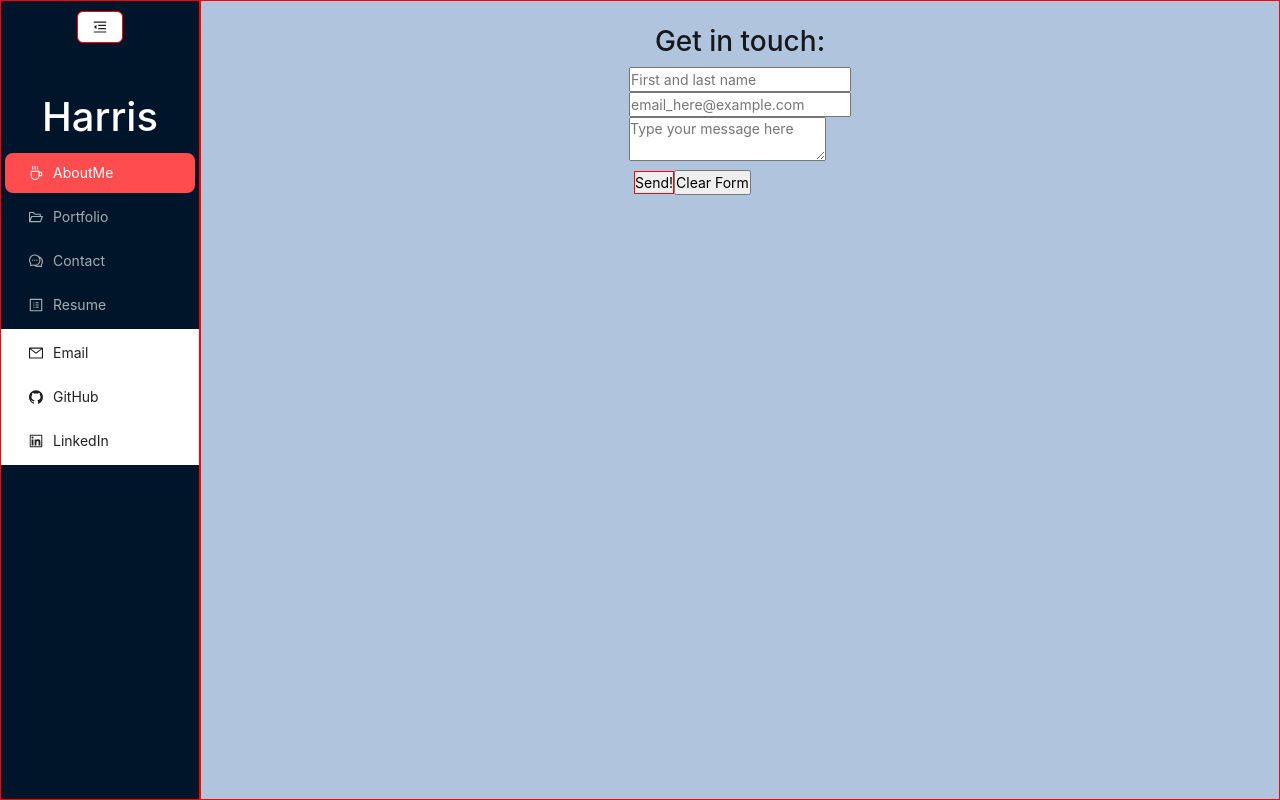
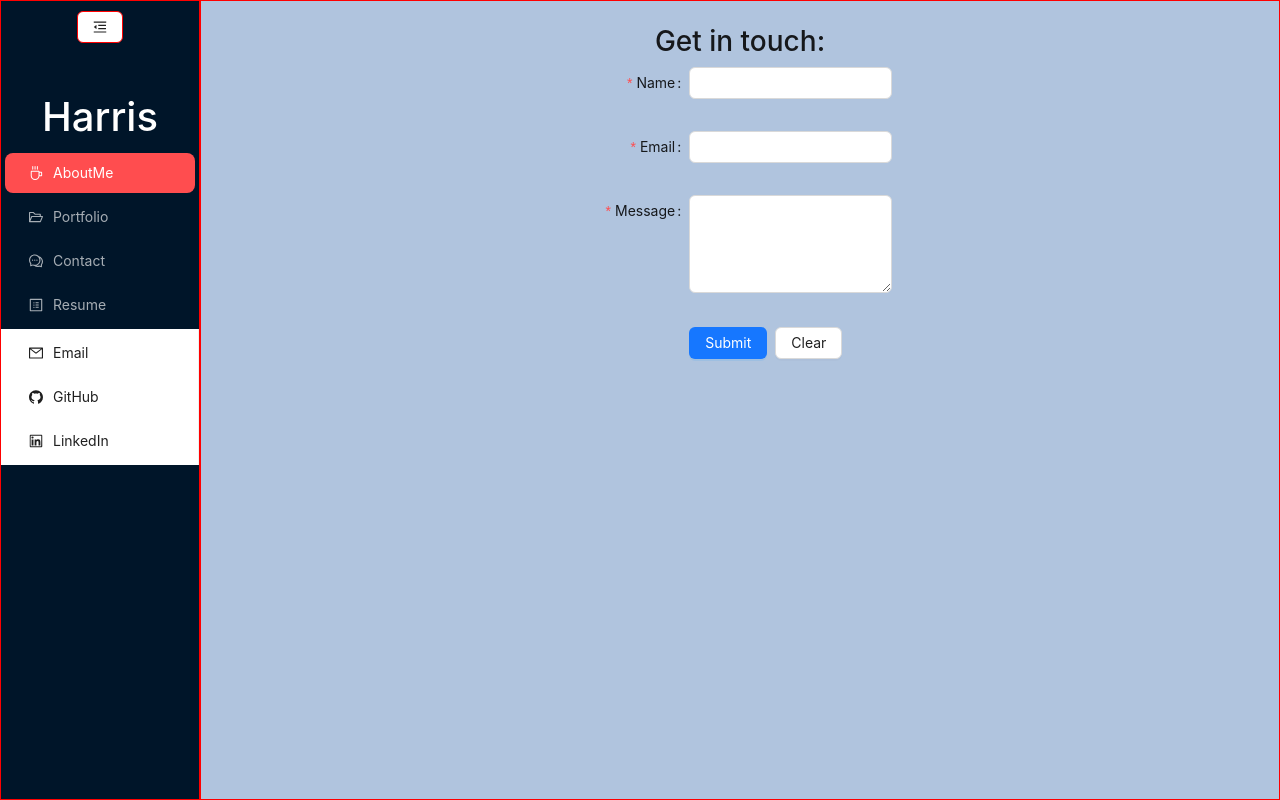
Before and after one commit to miss-mad/portfolio, a React (Create React App) app: page /contact in a window 1280 px wide. Built offline with nearby package versions, Linux system fonts and the light colour scheme.

Commit message:
completed antd contact form

```diff
--- a/src/components/pages/Contact.jsx
+++ b/src/components/pages/Contact.jsx
@@ -1,124 +1,108 @@
-import React, { useState } from "react";
+import React, { useState } from "react"
 // this hook within React allows us to use various types of form validations, like email validation (ensuring an @ symbol is inputted) and requiring fields not to be left blank
-import { useForm } from "react-hook-form";
+import { useForm } from "react-hook-form"
+import { Button, Form, Input } from "antd"
 
-// const { isOnChange, inOnBlur, inOnSubmit } = useRef(modeChecker(mode)).current;
-// const isSubmittedRef = useRef(false)
+const contactFormLayout = {
+  labelCol: {
+    span: 8,
+  },
+  wrapperCol: {
+    span: 16,
+  },
+}
 
-// need contact form with fields for a name, email address, and a message
-// when cursor moves out of form field without entering text, need a notification that that field is required
-// need valid email address verification
-
-// const invalidStyle = {
-//   inputInvalid: {
-//     borderStyle: "solid",
-//     borderColor: "red",
-//   },
-// };
-
-// UPDATE WITH REACT FORM ACTIVITY [module 20, activities 15-16]
+const validateForm = {
+  required: "${label} is required",
+  types: {
+    email: "${label} is not a valid email",
+  },
+}
 
 export default function Contact() {
-  const { register, errors, handleSubmit } = useForm({ mode: "onBlur" });
-  const onSubmit = (data) => {
-    console.log(data);
-  };
+  // const { register, errors, handleSubmit } = useForm({ mode: "onBlur" })
+  // const onSubmit = (data) => {
+  //   console.log(data)
+  // }
+  const [form] = Form.useForm()
+  const { TextArea } = Input
 
-  // const [isRequired, setIsRequired] = useState(false);
-
-  // const handleBlur = () => {
-  //   setIsRequired(true);
-  // };
-
-  // const handleOnBlur = (e) => {
-  //   // e.preventDefault();
-  //   const input = document.getElementsByClassName("input");
-  //   const inputValue = input.value;
-
-  //   if (!inputValue) {
-  //     // input.classList.add("invalid");
-  //     console.log("invalid class added and onblur worked");
-  //     alert("This field cannot be left blank");
-  //   }
-  // };
-
-  // const handleOnBlur = (e) => {
-  //   // e.preventDefault();
-  //   const pattern = /^[A-Za-z]+$/i;
-
-  //   if (!pattern) {
-  //     // input.classList.add("invalid");
-  //     console.log("invalid class added and onblur worked");
-  //     // alert("This field cannot be left blank");
-  //   }
-  // };
+  const onFinish = (values) => {
+    console.log(values)
+  }
 
   return (
     <section className="container">
-      {/* This is Contact */}
-      {/* <h3>Contact<h3/> */}
-      {/* <section id="say-hello"> */}
       <h3>Get in touch:</h3>
-      <form
-        action=""
-        method="GET"
-        name="get-in-touch"
-        id="say-hello"
-        onSubmit={handleSubmit(onSubmit)}
+
+      <Form
+        form={form}
+        {...contactFormLayout}
+        name="nest-messages"
+        style={{
+          maxWidth: 600,
+        }}
+        validateMessages={validateForm}
       >
-        <div className="form-row">
-          <label htmlFor="fullName"></label>
-          {/* required boolean attribute should mean that the form notifies you if you click out of the box without typing - double check*/}
-          <input
-            className="input"
-            id="fullName"
-            name="fullName"
-            type="text"
-            placeholder="First and last name"
-            required
-            {...register(
-              "fullName",
-              { required: true, maxLength: 50 }
-              // { pattern: /^[A-Za-z]+$/i }
-              // { onBlur: (e) => console.log(e) }
-              // {errors.fullName && <p>This field cannot be blank</p>}
-            )}
-            // onBlur={onBlur()}
-            // onblur={handleOnBlur()}
-          />
-        </div>
-        {/* <div className="form-row" onBlur={setIsRequired(true)}> */}
-        <div className="form-row">
-          <label htmlFor="email"></label>
-          <input
-            className="input"
-            id="email"
-            name="email"
-            // type="email" should validate for email
-            type="email"
-            placeholder="email_here@example.com"
-            required
-            {...register("email", { required: true, maxLength: 50 })}
-            // onblur={handleOnBlur()}
-          />
-          {/* {isRequired && <div style={{ color: "red" }}>IS REQUIRED!</div>} */}
-        </div>
-        <div className="form-row message">
-          <label htmlFor="message"></label>
-          <textarea
-            className="input"
-            id="message"
-            name="message"
-            placeholder="Type your message here"
-            required
-            {...register("message", { required: true })}
-            // onblur={handleOnBlur()}
-          ></textarea>
-        </div>
-        <button type="submit">Send!</button>
-        <input type="reset" name="reset" value="Clear Form" />
-      </form>
-      {/* </section> */}
+        <Form.Item
+          name={["user", "name"]}
+          label="Name"
+          rules={[
+            {
+              required: true,
+            },
+          ]}
+        >
+          <Input />
+        </Form.Item>
+
+        <Form.Item
+          name={["user", "email"]}
+          label="Email"
+          rules={[
+            {
+              type: "email",
+              required: true,
+            },
+          ]}
+        >
+          <Input />
+        </Form.Item>
+
+        <Form.Item
+          name={["user", "message"]}
+          label="Message"
+          rules={[
+            {
+              required: true,
+            },
+          ]}
+        >
+          <TextArea rows={4} />
+        </Form.Item>
+
+        <Form.Item
+          wrapperCol={{
+            ...contactFormLayout.wrapperCol,
+            offset: 8,
+          }}
+        >
+          <Button type="primary" htmlType="submit">
+            Submit
+          </Button>
+
+          <Button
+            style={{
+              margin: "0 8px",
+            }}
+            onClick={() => {
+              form.resetFields()
+            }}
+          >
+            Clear
+          </Button>
+        </Form.Item>
+      </Form>
     </section>
-  );
+  )
 }
```
